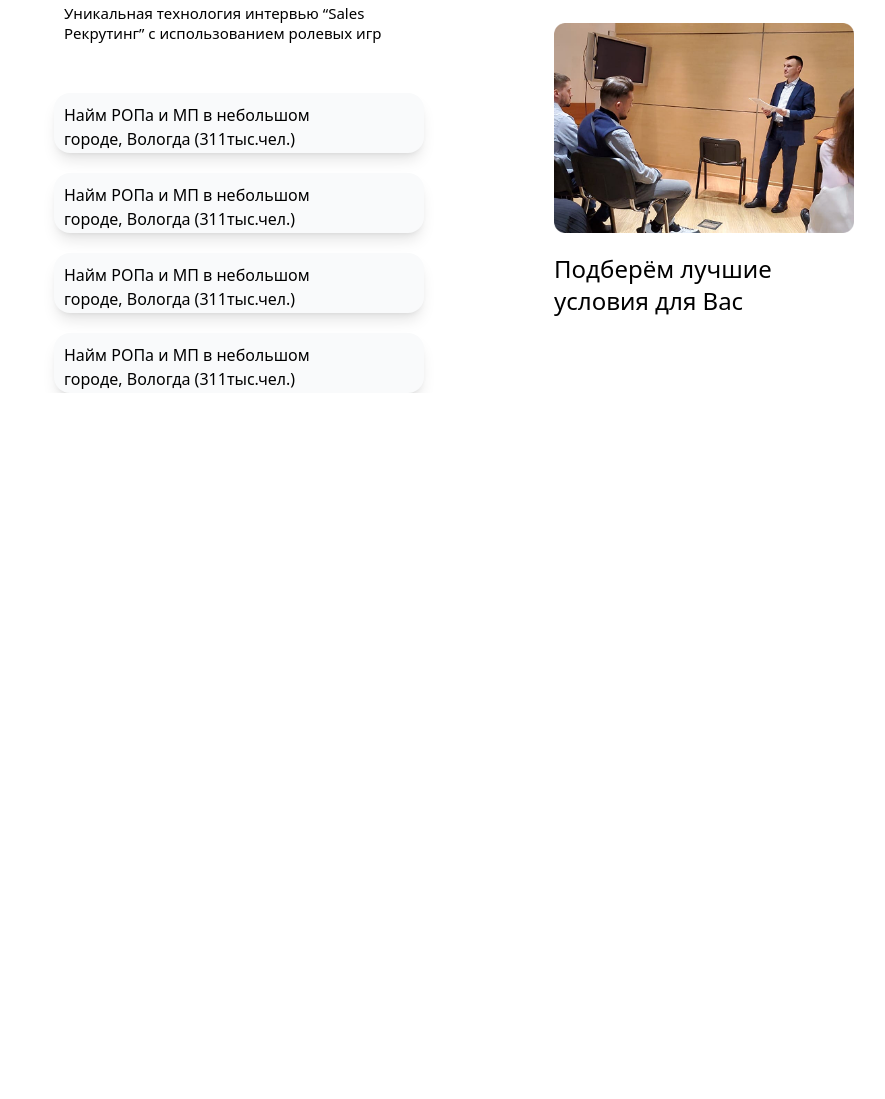
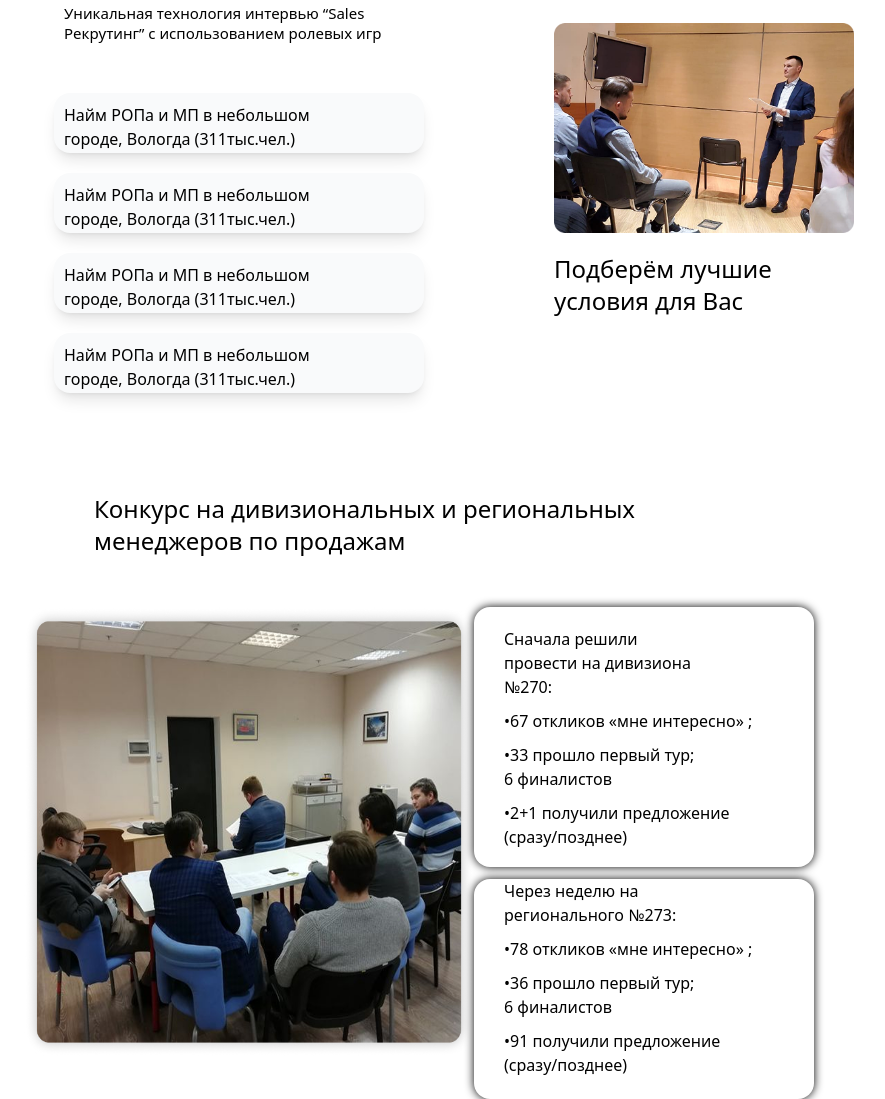
Before and after one commit to Rofe2008/exam2, a website: page index.html in a window 1280 px wide. Shown: the part 2557-3656 px from the top of the page, without its empty margins (6-891 px from the left). Before the commit the page ends 2950 px from the top, so only its background shows below. Drawn offline with Linux system fonts and the light colour scheme.

Commit message:
eigh commit

```diff
--- a/index.html
+++ b/index.html
@@ -237,5 +237,26 @@
       <p class="text-2xl font-medium mt-[20px] ml-[30px]">Подберём лучшие <br> условия для Вас</p>
     </div>
   </div>
+      <div class="ml-30px mt-[100px]">
+        <h1 class="font-medium ml-[100px] text-2xl">Конкурс на <br class="lg:hidden"> дивизиональных и <br class="lg:hidden"> региональных <br> менеджеров по <br class="lg:hidden"> продажам</h1>
+      </div>
+      <div class="mt-[50px] ml-[30px] lg:flex">
+        <div>
+          <img class="w-[450px] h-[450px]" src="./src/Rectangle 24.png" alt="">
+        </div>
+        <div style="box-shadow: 0px 0px 10px 0px;" class="w-[340px] rounded-2xl h-[260px]">
+           <h1 class="mt-[50px] ml-[30px] font-medium lg:mt-[20px]">Сначала решили <br> провести на дивизиона <br> №270:</h1>
+           <p class="mt-[30px] ml-[30px] lg:mt-[10px]">•67 откликов «мне интересно» ;</p>
+           <p class="mt-[20px] ml-[30px] lg:mt-[10px]">•33 прошло первый тур; <br>6 финалистов</p>
+           <p class="mt-[20px] ml-[30px] lg:mt-[10px]">•2+1 получили предложение <br> (сразу/позднее)</p>
+            <div style="box-shadow: 0px 0px 10px 0px;" class="w-[340px] rounded-2xl lg: h-[220px] h-[200px]">
+           <h1 class="mt-[30px] ml-[30px] font-medium">Через неделю на <br> регионального №273:</h1>
+           <p class="mt-[30px] ml-[30px] lg:mt-[10px]">•78 откликов «мне интересно» ;</p>
+           <p class="mt-[20px] ml-[30px] lg:mt-[10px]">•36 прошло первый тур; <br>6 финалистов</p>
+           <p class="mt-[20px] ml-[30px] lg:mt-[10px]">•91 получили предложение <br> (сразу/позднее)</p>
+
+        </div>
+        </div>
+      </div>
 </body>
 </html>
```
Also changed, not shown: src/Rectangle 24.png (added), src/output.css.
